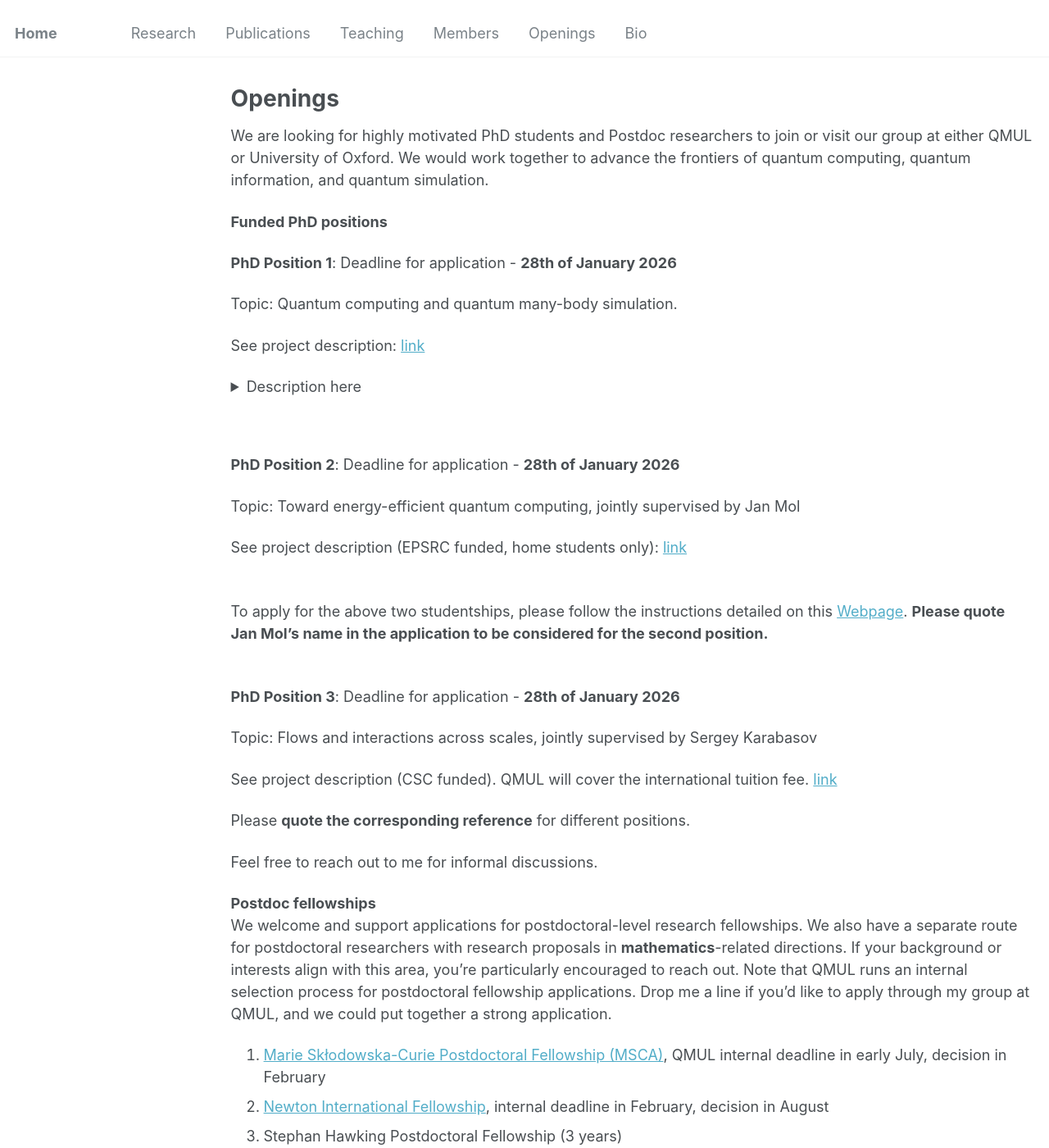
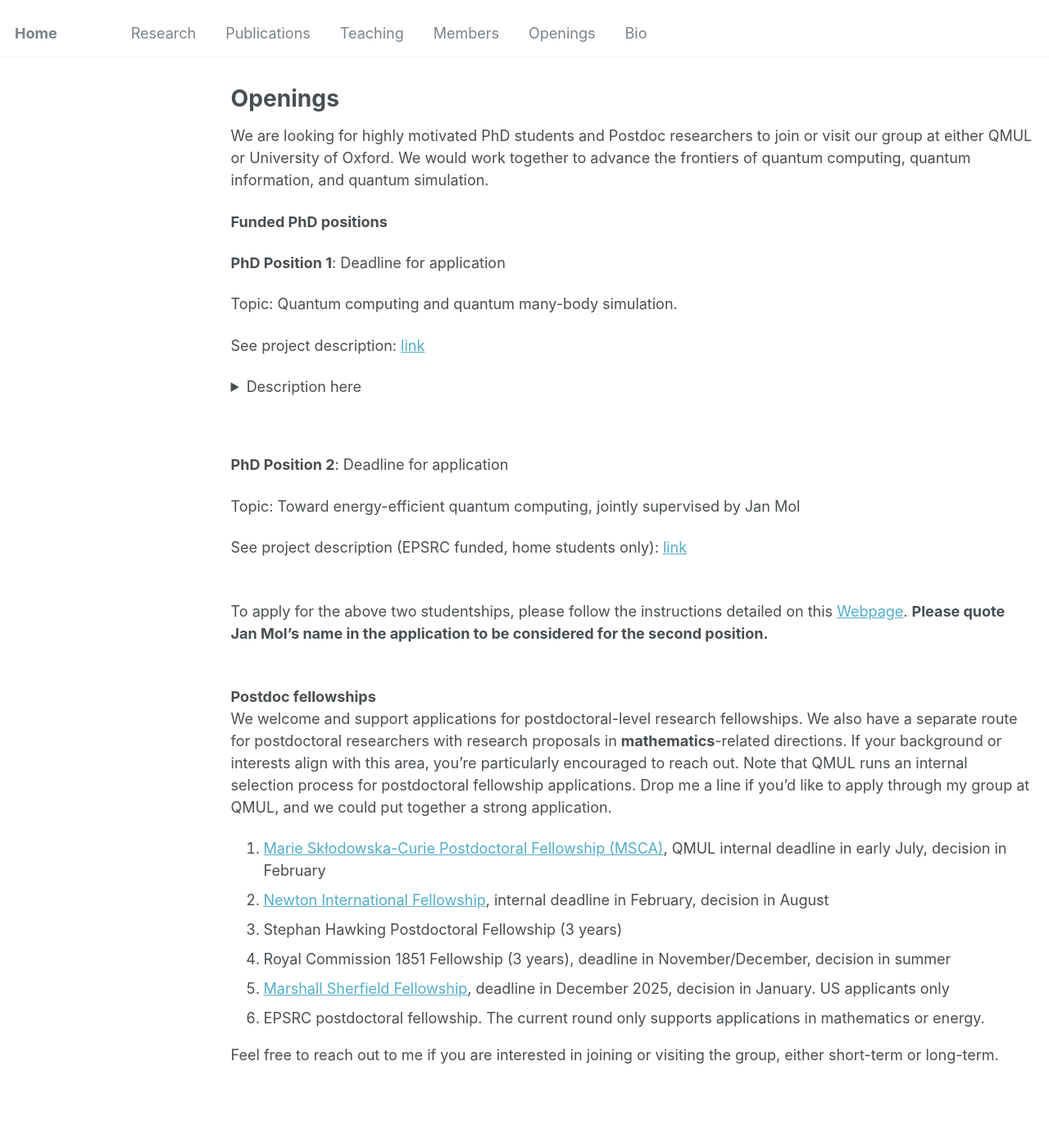
Before and after one commit to jinzhao-sun/jinzhao-sun.github.io, a Jekyll site: the page built from _pages/openings.md, in a window 1280 px wide and 1400 px high. Shown: the whole window at 82% size. Built offline with Jekyll 4.4.1, drawn with Linux system fonts in a browser that asks for light colours.

Commit message:
Update openings.md

```diff
--- a/_pages/openings.md
+++ b/_pages/openings.md
@@ -10,7 +10,7 @@ We are looking for highly motivated PhD students and Postdoc researchers to join
 
 **Funded PhD positions**
 
-**PhD Position 1**: Deadline for application - **28th of January 2026**
+**PhD Position 1**: Deadline for application
 
 Topic: Quantum computing and quantum many-body simulation.
 
@@ -36,7 +36,7 @@ We will also explore quantum sensing and spectroscopy from a quantum-computation
 <br>
 
 
-**PhD Position 2**: Deadline for application - **28th of January 2026**
+**PhD Position 2**: Deadline for application
 
 Topic: Toward energy-efficient quantum computing, jointly supervised by Jan Mol
 
@@ -44,17 +44,6 @@ See project description (EPSRC funded, home students only): [link](https://www.q
 
 To apply for the above two studentships, please follow the instructions detailed on this [Webpage](https://www.qmul.ac.uk/spcs/phdresearch/application-process/#apply). **Please quote Jan Mol's name in the application to be considered for the second position.**
 <br><br>
-
-**PhD Position 3**: Deadline for application - **28th of January 2026**
-
-Topic: Flows and interactions across scales, jointly supervised by Sergey Karabasov
-
-See project description (CSC funded). QMUL will cover the international tuition fee.
-[link](https://www.sems.qmul.ac.uk/research/studentships/699/flows-and-interactions-across-scales)
-
-Please **quote the corresponding reference** for different positions.
-
-Feel free to reach out to me for informal discussions.
 
 
 
```
